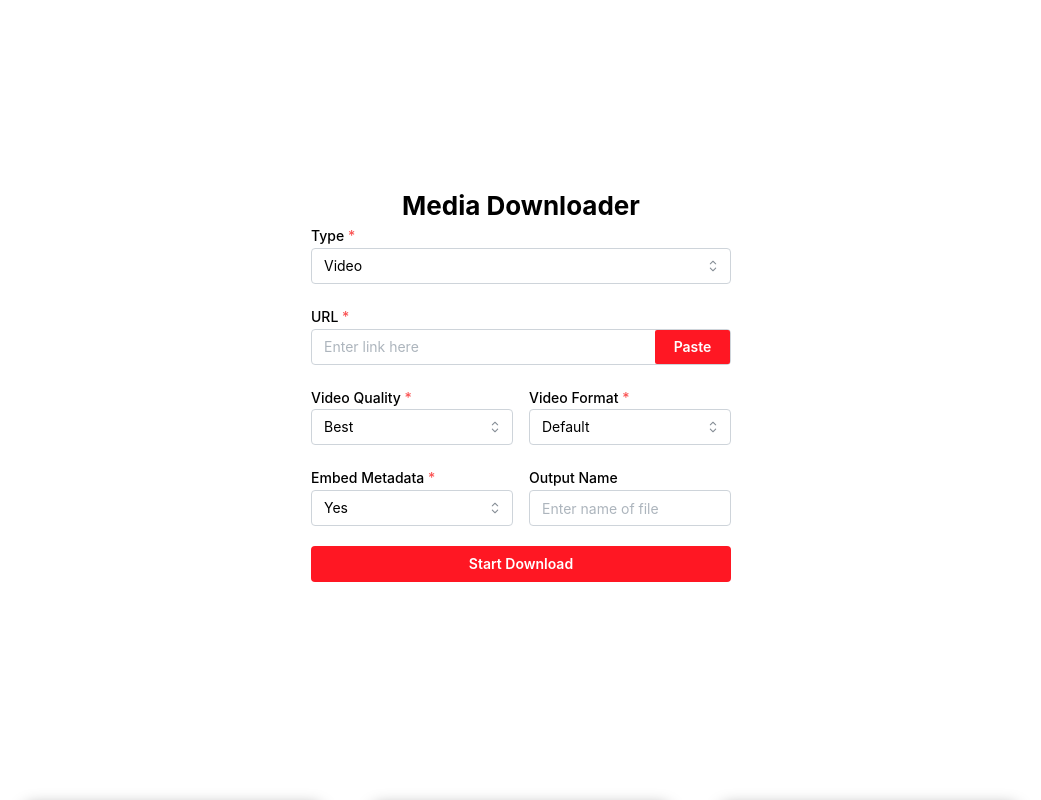
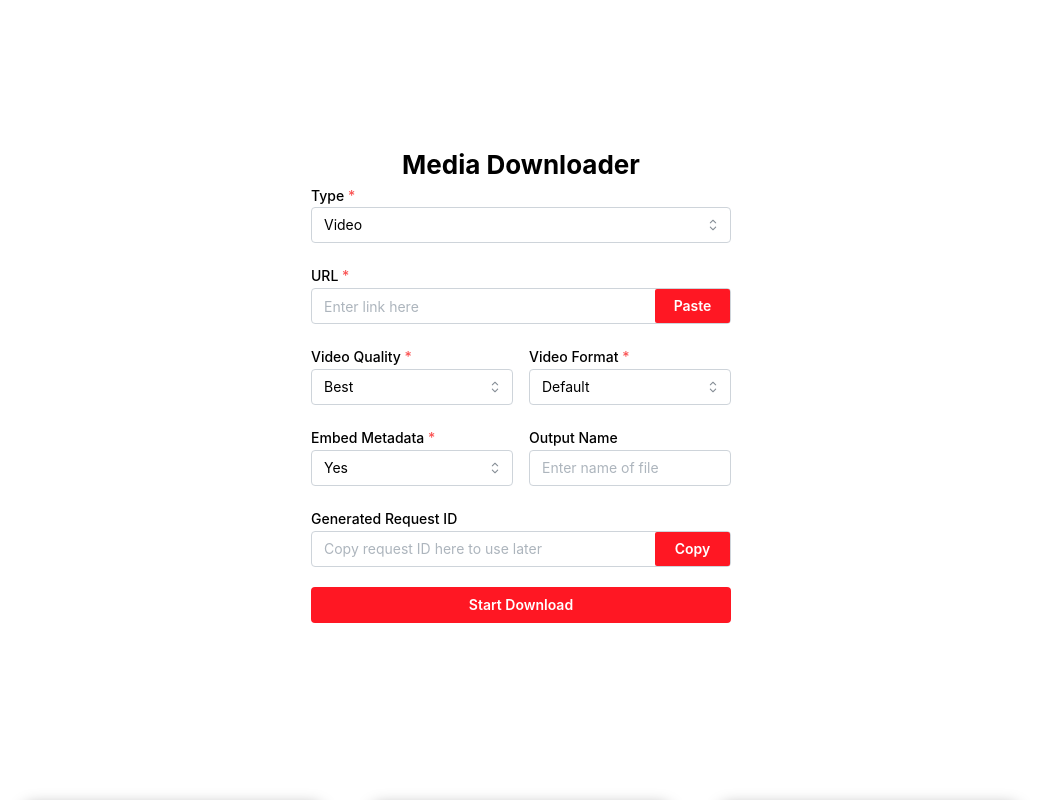
Before and after one commit to Scrappyz/Media-Downloader, a React (Vite) app in the folder frontend/: page / in a window 1280 px wide. Shown: the top 800 px of the page, without its empty margins (119-1160 px from the left). Built offline with nearby package versions, Linux system fonts and the light colour scheme.

Commit message:
added request id copy

```diff
--- a/frontend/src/App.tsx
+++ b/frontend/src/App.tsx
@@ -71,14 +71,15 @@ function App() {
       audioQuality: "Best",
       audioFormat: "Default",
       embedMetadata: "Yes",
-      outputName: ""
+      outputName: "",
+      requestId: requestId || ""
     },
     validate: {
       url: (value) => {
         try {
           new URL(value);
           return null;
-        } catch (error) {
+        } catch (error: any) {
           return "Invalid URL";
         }
       }
@@ -89,12 +90,29 @@ function App() {
   const type = form.getValues().type;
   const isVideo: boolean = (type === "Video" || type === "Video Only");
 
+  const [copyText, setCopyText] = useState("Copy");
+
   const handlePaste = async () => {
     try {
       const text = await navigator.clipboard.readText();
       form.setFieldValue("url", text);
     } catch (err: any) {
       console.error('Failed to read clipboard contents:', err);
+      return null;
+    }
+  }
+
+  const handleCopy = async () => {
+    try {
+      const requestId = form.getValues().requestId;
+      if(!requestId) {
+        return;
+      }
+      await navigator.clipboard.writeText(requestId);
+      setCopyText("Copied!");
+      setTimeout(() => setCopyText("Copy"), 1500);
+    } catch (err: any) {
+      console.error('Failed to copy to clipboard:', err);
       return null;
     }
   }
@@ -154,6 +172,7 @@ function App() {
 
       const data = await response.json();
       setRequestId(data.requestId);
+      form.setFieldValue("requestId", data.requestId);
       return data;
     } catch(error: any) {
       console.error(error);
@@ -338,6 +357,18 @@ function App() {
                 />
               </Grid.Col>
             </Grid>
+            <Group w="100%" gap="0" align='flex-end'>
+              <TextInput {...form.getInputProps('requestId')}
+                label='Generated Request ID'
+                placeholder='Copy request ID here to use later'
+                w="100%"
+                readOnly
+                rightSection={
+                  <Button type='button' bg={(copyText === 'Copy') ? color.light[0] : color.disabled[0]} radius={2} onClick={handleCopy} h='100%' w='100%' p={0} m={0}>{copyText}</Button>
+                }
+                rightSectionWidth={75}
+              />
+            </Group>
             {
               !isSubmitted && (
                 <Button bg={color.light[0]} type='submit' disabled={isDownloaded}>Start {downloadStatus === "completed" ? "Another" : ""} Download</Button>
--- a/frontend/src/themes.tsx
+++ b/frontend/src/themes.tsx
@@ -1,5 +1,11 @@
 export const color = {
     light: [
         "#ff1723"
+    ],
+    dark: [
+
+    ],
+    disabled: [
+        "#a2a2a2"
     ]
 }
```
